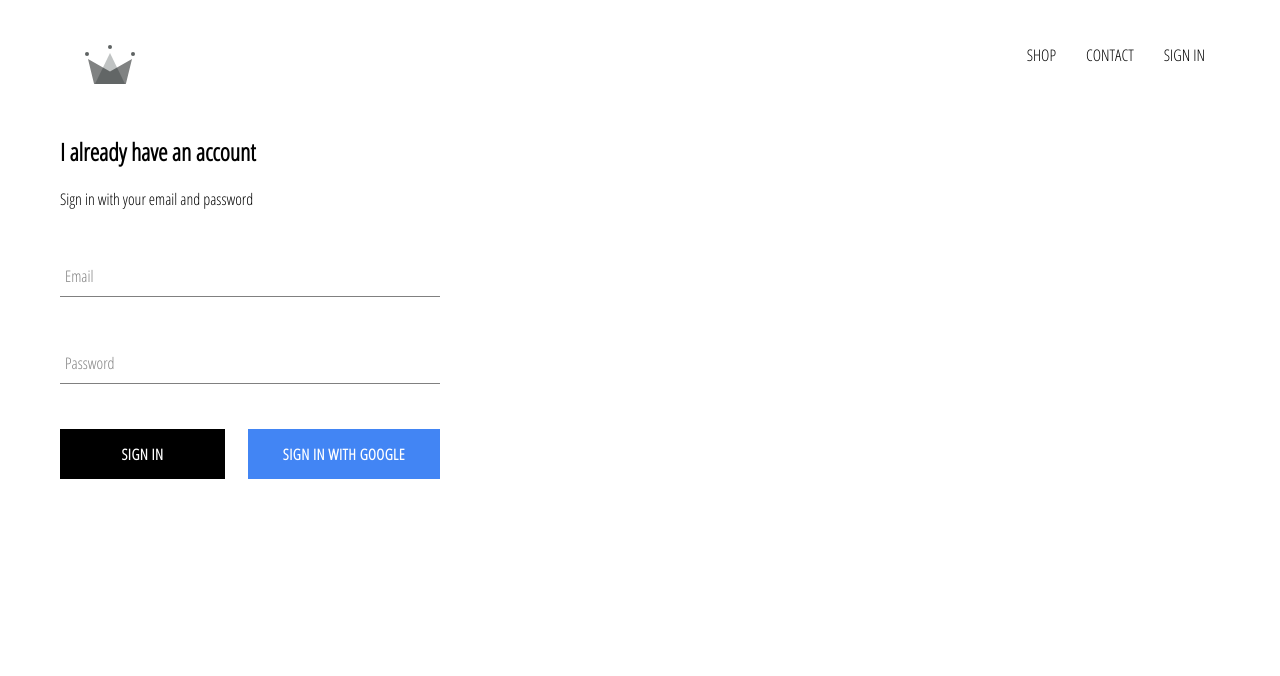
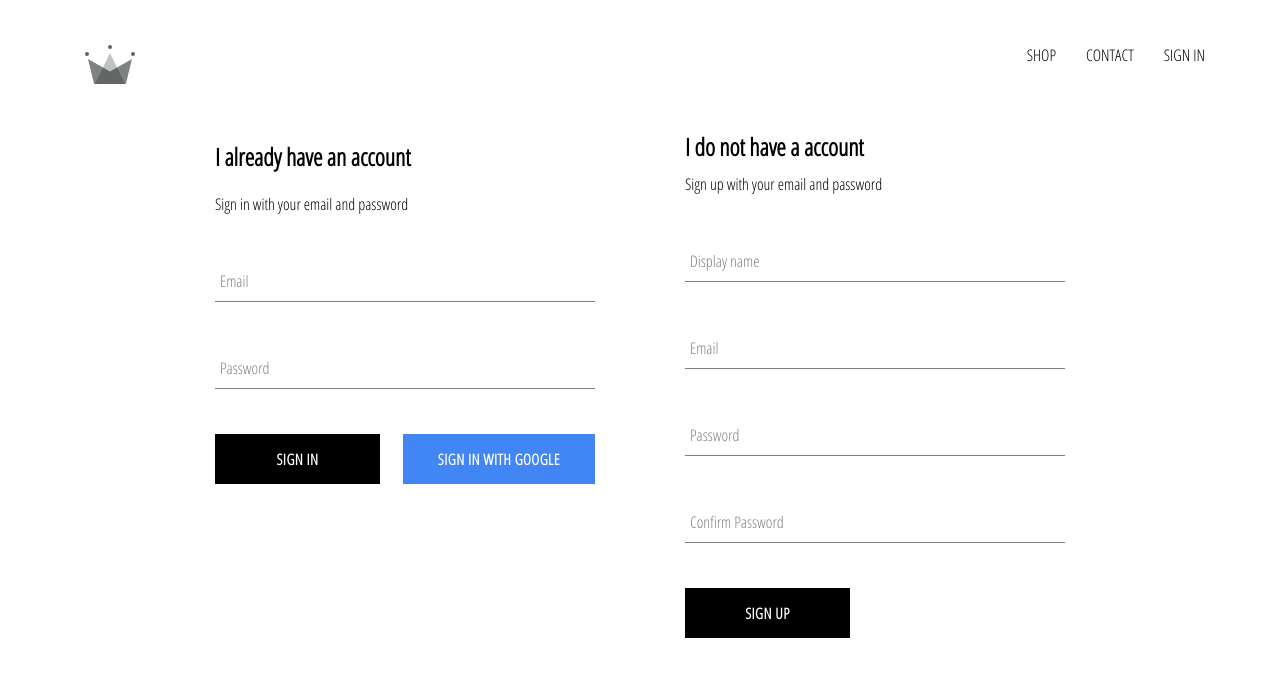
Before and after one commit to Sam25v14/crwn-clothing, a React (Create React App) app: page /signin in a window 1280 px wide. Shown: the top 676 px of the page. Built offline with nearby package versions, Linux system fonts and the light colour scheme; no server answers.

Commit message:
implemented firebase utils, included ability to store authenticated users into our firestore database

```diff
--- a/src/App.js
+++ b/src/App.js
@@ -7,7 +7,8 @@
 import HomePage from './pages/homepage/homepage.component';
 import SignInAndSignUpPage from './pages/sign-in-and-sign-up/sign-in-and-sign-up.component';
 
-import { auth } from './firebase/firebase.utils';
+import { auth, createUserProfileDocument } from './firebase/firebase.utils';
+import { onSnapshot } from 'firebase/firestore';
 
 class App extends React.Component {
   constructor() {
@@ -21,8 +22,20 @@
   unsubscribeFromAuth = null;
 
   componentDidMount() {
-    this.unsubscribeFromAuth = auth.onAuthStateChanged(user => {
-      this.setState({ currentUser: user });
+    this.unsubscribeFromAuth = auth.onAuthStateChanged(async userAuth => {
+      if (userAuth) {
+        const userRef = await createUserProfileDocument(userAuth);
+        onSnapshot(userRef, snapShot => {
+          this.setState({
+            currentUser: {
+              id: snapShot.id,
+              ...snapShot.data()
+            }
+          }, () => console.log(this.state))
+        });
+      }
+
+      this.setState({ currentUser: null });
     });
   }
 
--- /dev/null
+++ b/src/components/sign-up/sign-up.component.jsx
@@ -0,0 +1,101 @@
+import React from "react";
+
+import './sign-up.styles.scss';
+import FormInput from '../form-input/form-input.component';
+import CustomButton from '../custom-button/custom-button.component';
+import { createUserWithEmailAndPassword } from "firebase/auth";
+import { auth, createUserProfileDocument } from '../../firebase/firebase.utils';
+
+class SignUp extends React.Component {
+    constructor(props) {
+        super(props);
+
+        this.state = {
+            displayName: '',
+            email: '',
+            password: '',
+            confirmPassword: ''
+        }
+    }
+
+    handleSubmit = async (event) => {
+        event.preventDefault();
+
+        const { displayName, email, password, confirmPassword } = this.state;
+
+        if (password !== confirmPassword) {
+            alert("passwords don't match");
+            return;
+        }
+
+        try {
+            const { user } = await createUserWithEmailAndPassword(auth, email, password);
+
+            await createUserProfileDocument(user, { displayName });
+
+            this.setState({
+                displayName: '',
+                email: '',
+                password: '',
+                confirmPassword: ''
+            });
+        } catch (error) {
+            console.log(error);
+        }
+    }
+
+    handleChange = (event) => {
+        const { name, value } = event.target;
+
+        this.setState({
+            [name]: value
+        });
+    }
+
+    render() {
+        const { displayName, email, password, confirmPassword } = this.state;
+        return (
+            <div className="sign-up">
+                <h2 className="title">I do not have a account</h2>
+                <span>Sign up with your email and password</span>
+                <form className="sign-up-form" onSubmit={this.handleSubmit}>
+                    <FormInput
+                        name="displayName"
+                        type="text"
+                        handleChange={this.handleChange}
+                        value={displayName}
+                        label="Display name"
+                        required
+                    />
+                    <FormInput
+                        name="email"
+                        type="email"
+                        handleChange={this.handleChange}
+                        value={email}
+                        label="Email"
+                        required
+                    />
+                    <FormInput
+                        name="password"
+                        type="password"
+                        handleChange={this.handleChange}
+                        value={password}
+                        label="Password"
+                        required
+                    />
+                    <FormInput
+                        name="confirmPassword"
+                        type="password"
+                        handleChange={this.handleChange}
+                        value={confirmPassword}
+                        label="Confirm Password"
+                        required
+                    />
+                    <CustomButton type="submit">Sign Up</CustomButton>
+                </form>
+            </div>
+        )
+    }
+}
+
+export default SignUp;
--- /dev/null
+++ b/src/components/sign-up/sign-up.styles.scss
@@ -0,0 +1,10 @@
+.sign-up {
+    display: flex;
+    flex-direction: column;
+    width: 380px;
+
+    .title {
+        margin: 10px 0;
+
+    }
+}
--- a/src/firebase/firebase.utils.js
+++ b/src/firebase/firebase.utils.js
@@ -1,5 +1,5 @@
 import { initializeApp } from 'firebase/app';
-import { getFirestore } from 'firebase/firestore';
+import { getFirestore, doc, getDoc, setDoc } from 'firebase/firestore';
 import { GoogleAuthProvider, signInWithPopup, getAuth } from "firebase/auth";
 
 
@@ -18,6 +18,30 @@
 export const auth = getAuth();
 export const firestore = getFirestore(firebase);
 
+export const createUserProfileDocument = async (userAuth, additionalData) => {
+    if (!userAuth) return;
+    const userRef = doc(firestore, `users/${userAuth.uid}`);
+    const snapShot = await getDoc(userRef);
+
+    if (!snapShot.exists()) {
+        const { displayName, email } = userAuth;
+        const createdAt = new Date();
+
+        try {
+            await setDoc(userRef, {
+                displayName,
+                email,
+                createdAt,
+                ...additionalData
+            })
+        } catch (error) {
+            console.log("error creating user", error.message);
+        }
+    }
+
+    return userRef;
+}
+
 const provider = new GoogleAuthProvider();
 provider.setCustomParameters({ prompt: 'select_account' });
 
--- a/src/pages/sign-in-and-sign-up/sign-in-and-sign-up.component.jsx
+++ b/src/pages/sign-in-and-sign-up/sign-in-and-sign-up.component.jsx
@@ -1,11 +1,13 @@
 import React from "react";
 import SignIn from "../../components/sign-in/sign-in.component";
+import SignUp from "../../components/sign-up/sign-up.component";
 
 import './sign-in-and-sign-up.styles.scss';
 
 const SignInAndSignUpPage = () => (
     <div className="sign-in-and-sign-up">
         <SignIn />
+        <SignUp />
     </div>
 )
 
--- a/src/pages/sign-in-and-sign-up/sign-in-and-sign-up.styles.scss
+++ b/src/pages/sign-in-and-sign-up/sign-in-and-sign-up.styles.scss
@@ -0,0 +1,6 @@
+.sign-in-and-sign-up {
+    width: 850px;
+    display: flex;
+    justify-content: space-between;
+    margin: 30px auto;
+}
```
